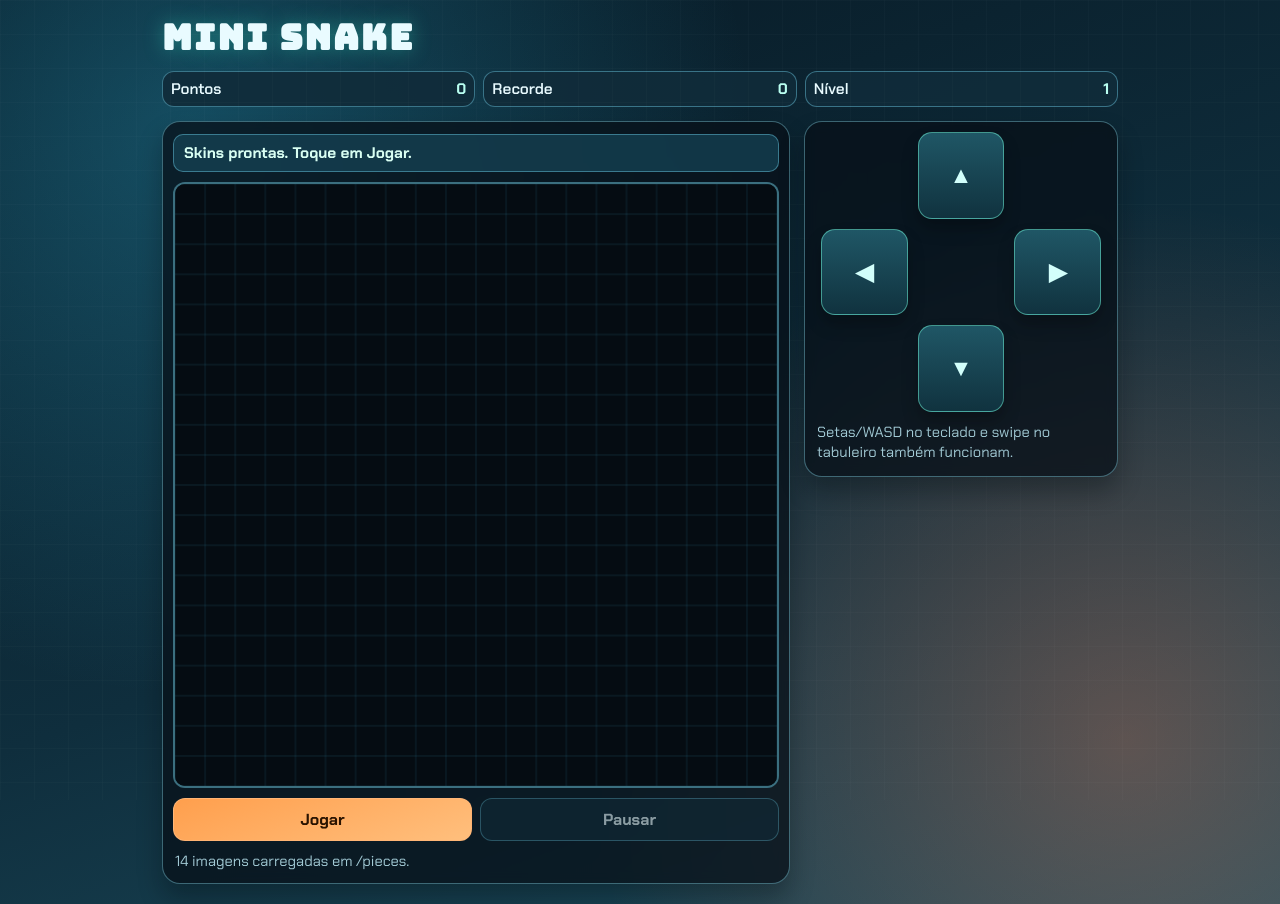
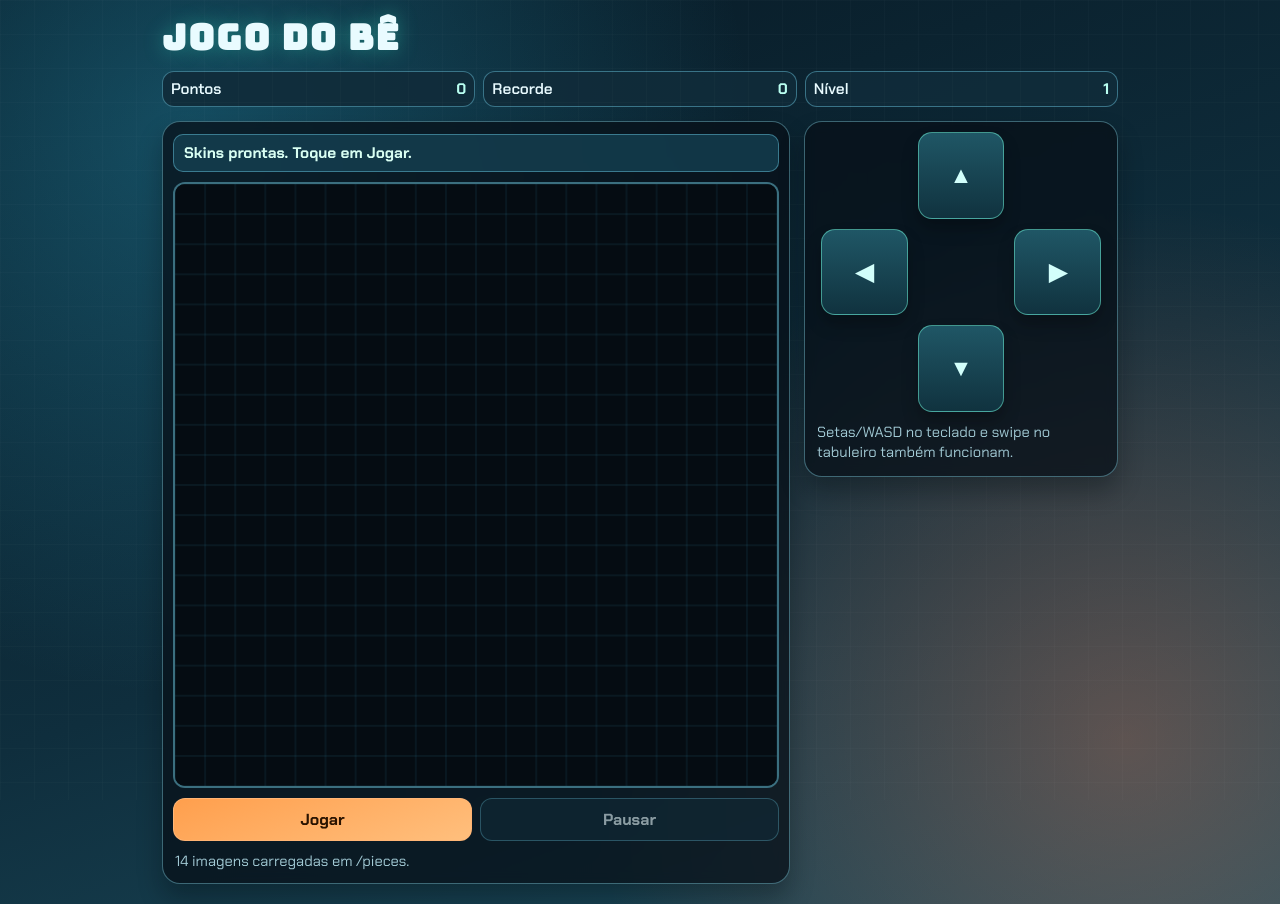
Before and after one commit to jogo-do-Be/Bernardo, a plain HTML site: page index.html in a window 1280 px wide. Drawn offline with Linux system fonts and the light colour scheme.

Commit message:
Update index.html

```diff
--- a/index.html
+++ b/index.html
@@ -3,7 +3,7 @@
   <head>
     <meta charset="UTF-8" />
     <meta name="viewport" content="width=device-width, initial-scale=1.0" />
-    <title>Mini Snake com Suas Fotos</title>
+    <title>Jogo do Bê</title>
     <link rel="preconnect" href="https://fonts.googleapis.com" />
     <link rel="preconnect" href="https://fonts.gstatic.com" crossorigin />
     <link
@@ -15,7 +15,7 @@
   <body>
     <main class="mini-shell">
       <header class="topbar">
-        <h1>Mini Snake</h1>
+        <h1>Jogo do Bê</h1>
         <div class="chips">
           <p class="chip">Pontos <strong id="score">0</strong></p>
           <p class="chip">Recorde <strong id="high-score">0</strong></p>
```
